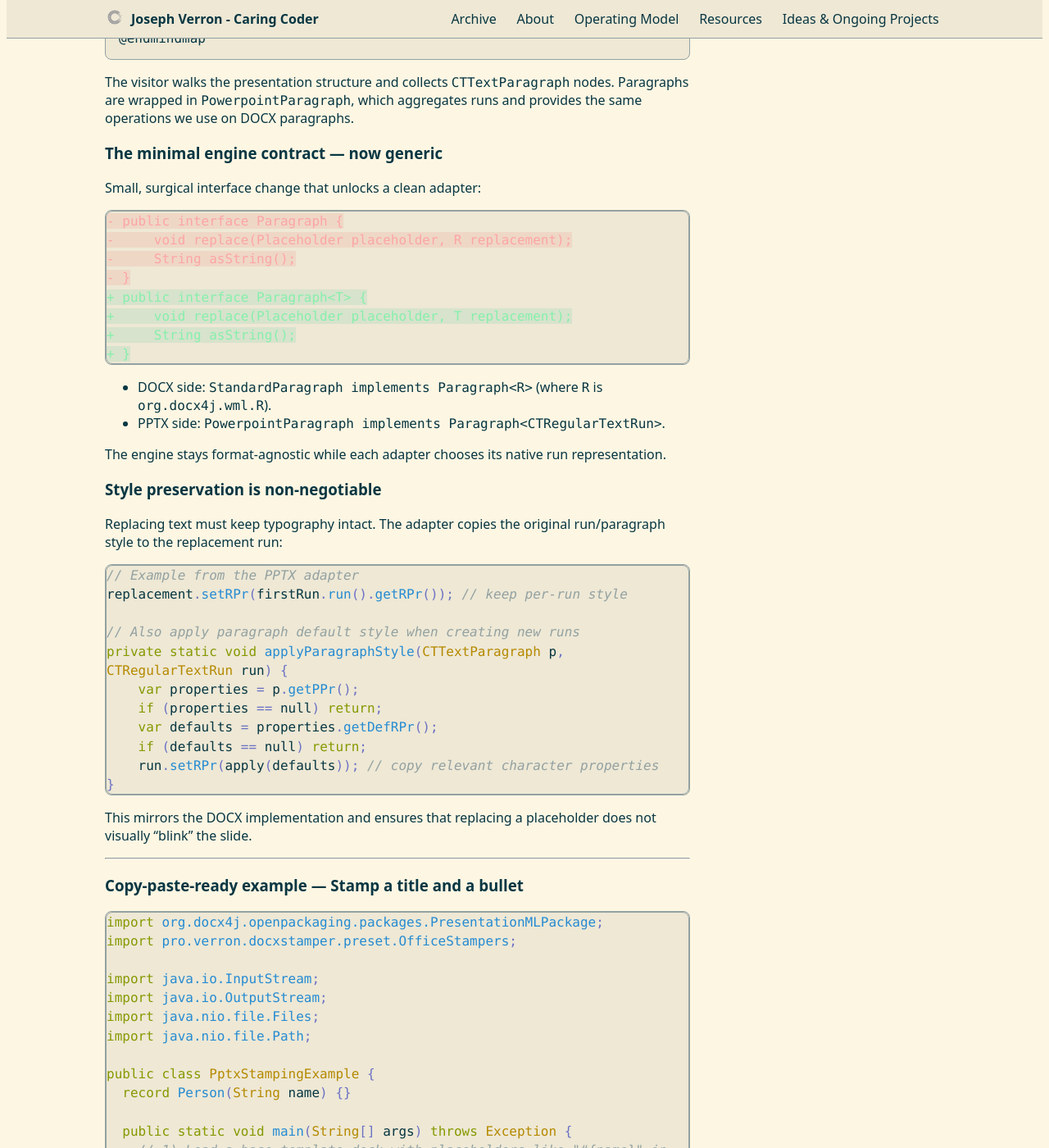
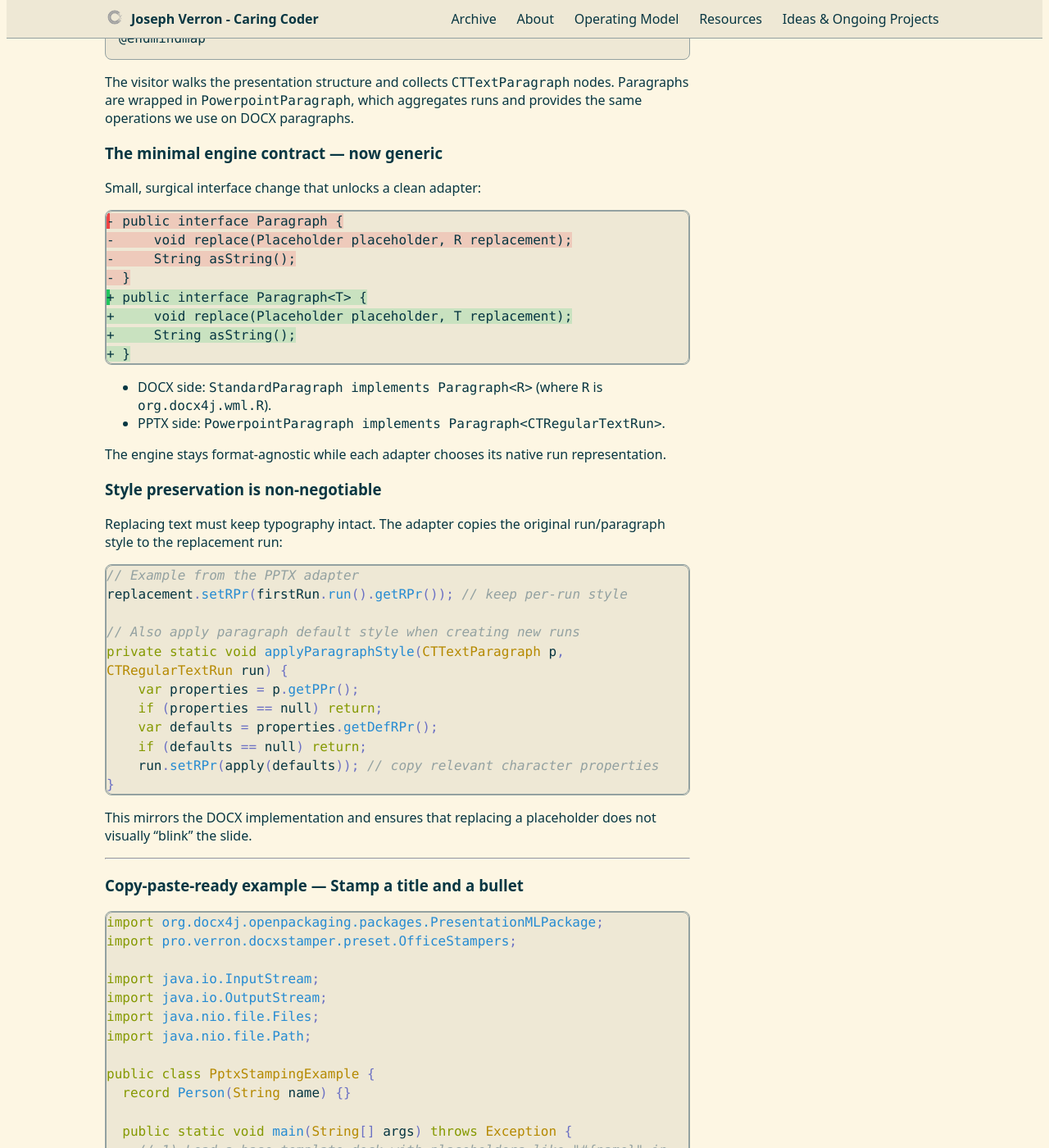
Before and after one commit to verronpro/blog, a Jekyll site: the page built from _posts/2024-04-01-monthly-commit-powerpoint-stamping.md, in a window 1280 px wide and 1400 px high, scrolled down 1277 px. Shown: the whole window at 82% size. Built offline with Jekyll 4.4.1, drawn with Linux system fonts in a browser that asks for light colours.

Commit message:
style(css): enhance diff highlight styles for better readability
- Improved color contrast and added left rail indicators for deleted/inserted lines in light theme.
- Enhanced readability for diff segments on dark theme with updated colors and emphasis styles.
- Refined background and highlights for emphasized text within diff lines.

```diff
--- a/assets/css/custom.css
+++ b/assets/css/custom.css
@@ -238,15 +238,23 @@ html, body {
 /* Punctuation */
 
 .highlight .gd {
-    color: #FCA5A5;
-    background: rgba(239, 68, 68, .10)
+    /* Deleted lines in diffs — ensure strong contrast on light theme */
+    color: var(--code-fg);
+    background: rgba(239, 68, 68, .18); /* red-500 @ ~18% */
+    box-shadow: inset 4px 0 0 #EF4444; /* left rail for quick scanning */
 }
 
 /* Generic.Deleted */
 .highlight .gi {
-    color: #86EFAC;
-    background: rgba(16, 185, 129, .10)
+    /* Inserted lines in diffs — ensure strong contrast on light theme */
+    color: var(--code-fg);
+    background: rgba(34, 197, 94, .18); /* emerald-500 @ ~18% */
+    box-shadow: inset 4px 0 0 #22C55E; /* left rail */
 }
+
+/* Emphasized segments within diff lines */
+.highlight .gd .x { background: rgba(239, 68, 68, .30) }
+.highlight .gi .x { background: rgba(34, 197, 94, .30) }
 
 /* Generic.Inserted */
 .highlight .gr {
@@ -603,6 +611,20 @@ a:hover {
     .highlight .s, .highlight .sa, .highlight .sb, .highlight .sc, .highlight .sd, .highlight .s1, .highlight .s2, .highlight .se, .highlight .sh, .highlight .si, .highlight .sr, .highlight .ss, .highlight .sx { color: #33D1B6 }
     .highlight .o, .highlight .ow { color: #9F86FF }
     .highlight .p { color: var(--code-fg) }
+
+    /* Diff readability on dark theme */
+    .highlight .gd {
+        color: var(--code-fg);
+        background: rgba(239, 68, 68, .25);
+        box-shadow: inset 4px 0 0 #EF4444;
+    }
+    .highlight .gi {
+        color: var(--code-fg);
+        background: rgba(34, 197, 94, .25);
+        box-shadow: inset 4px 0 0 #22C55E;
+    }
+    .highlight .gd .x { background: rgba(239, 68, 68, .45) }
+    .highlight .gi .x { background: rgba(34, 197, 94, .45) }
 }
 
 /* Tables: improve visibility with borders and subtle striping */
```
